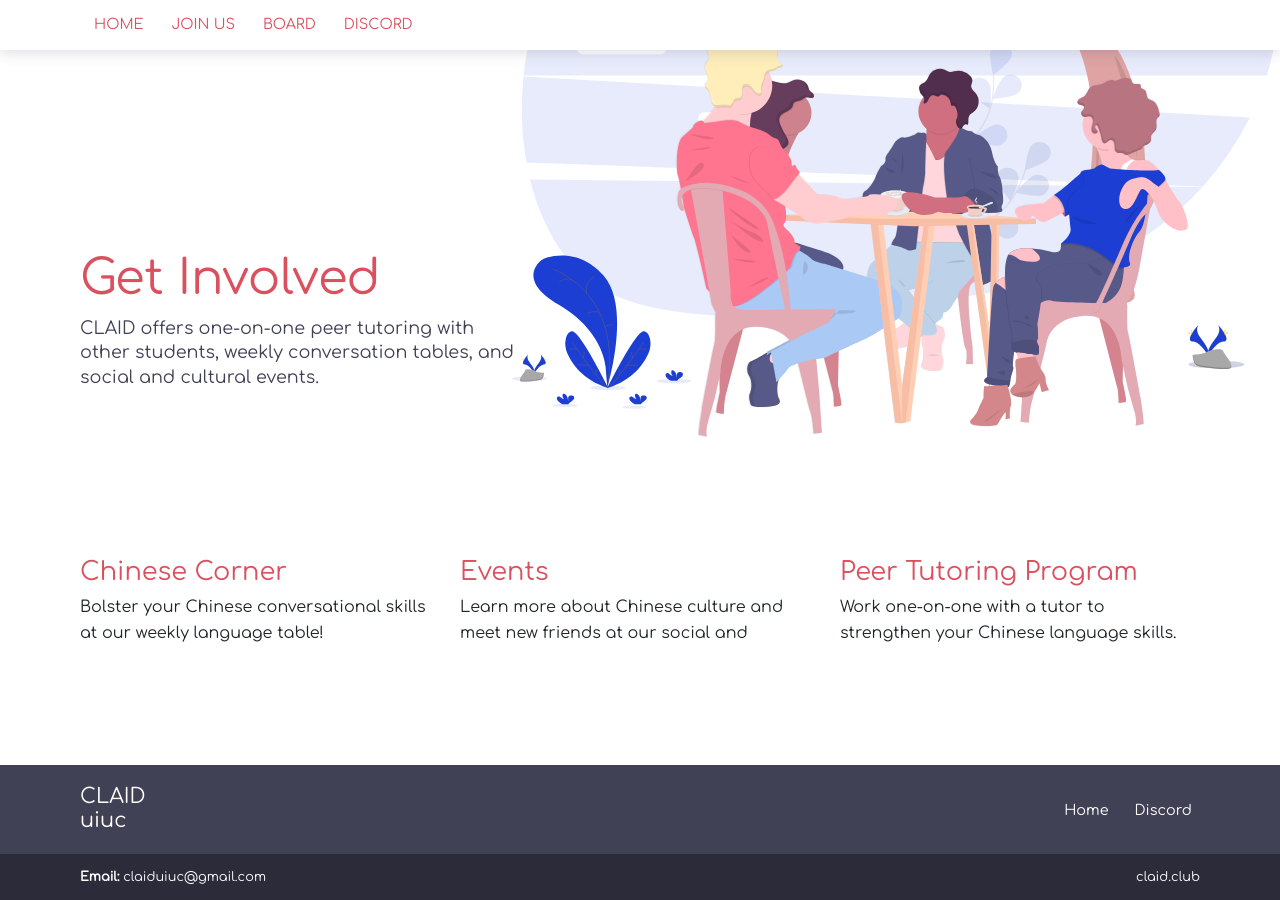
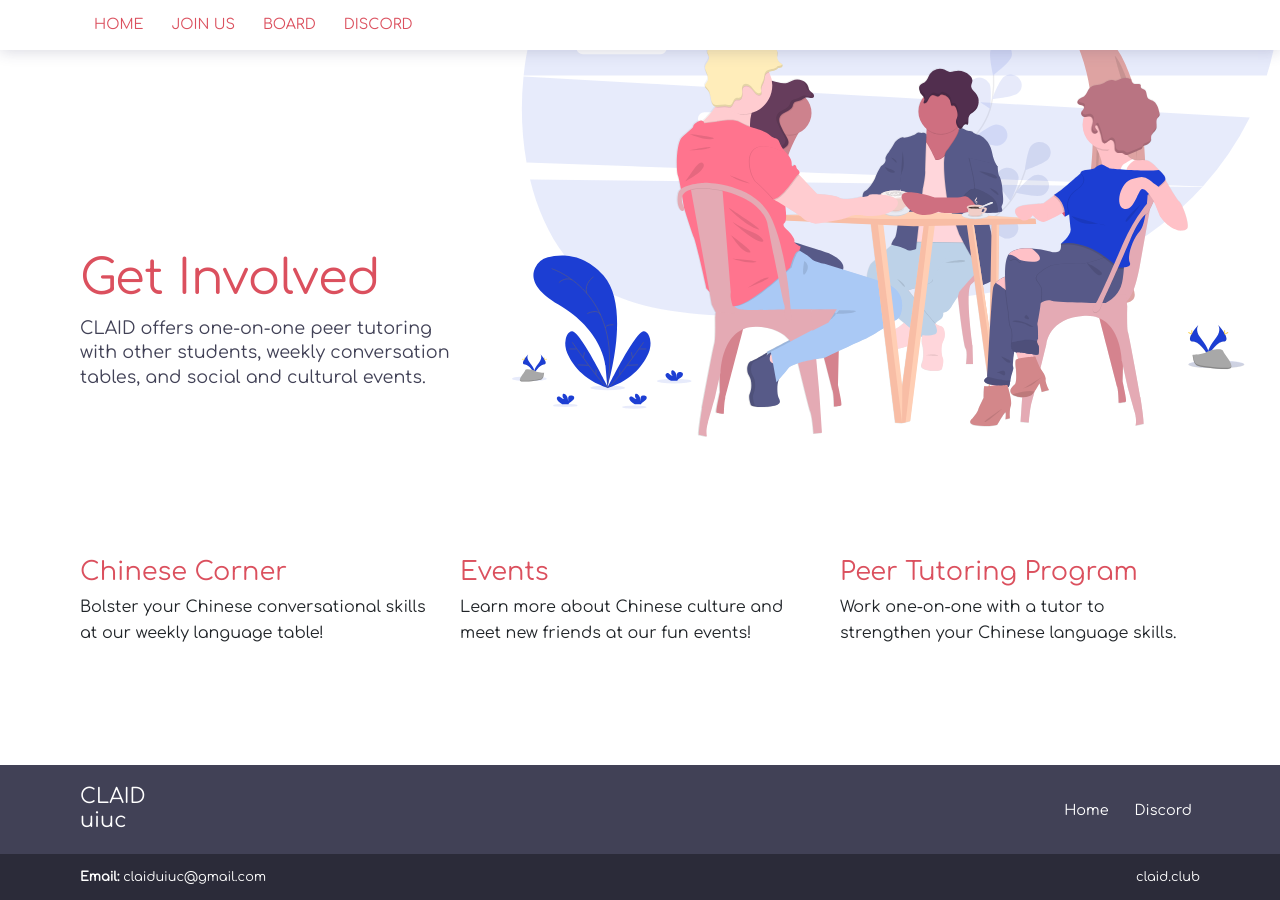
Before and after one commit to claiduiuc/CLAID-Website, a Jekyll site: the page built from services.html, in a window 1280 px wide. Built offline with Jekyll 4.4.1, drawn with Linux system fonts in a browser that asks for light colours.

Commit message:
fix formatting

```diff
--- a/_services/events.md
+++ b/_services/events.md
@@ -3,7 +3,7 @@ title: "Events"
 image: "/services/default.png"
 ---
 
-Learn more about Chinese culture and meet new friends at our social and cultural events!
+Learn more about Chinese culture and meet new friends at our fun events!
 
 ## Ne verba patulosque numen vix libet
 
--- a/services.html
+++ b/services.html
@@ -7,7 +7,7 @@ bodyClass: page-services-list
 <div class="intro">
   <div class="container">
     <div class="row">
-      <div class="col-12">
+      <div class="col-10">
         <h1>Get Involved</h1>
         <p>
           CLAID offers one-on-one peer tutoring with other students,
```
